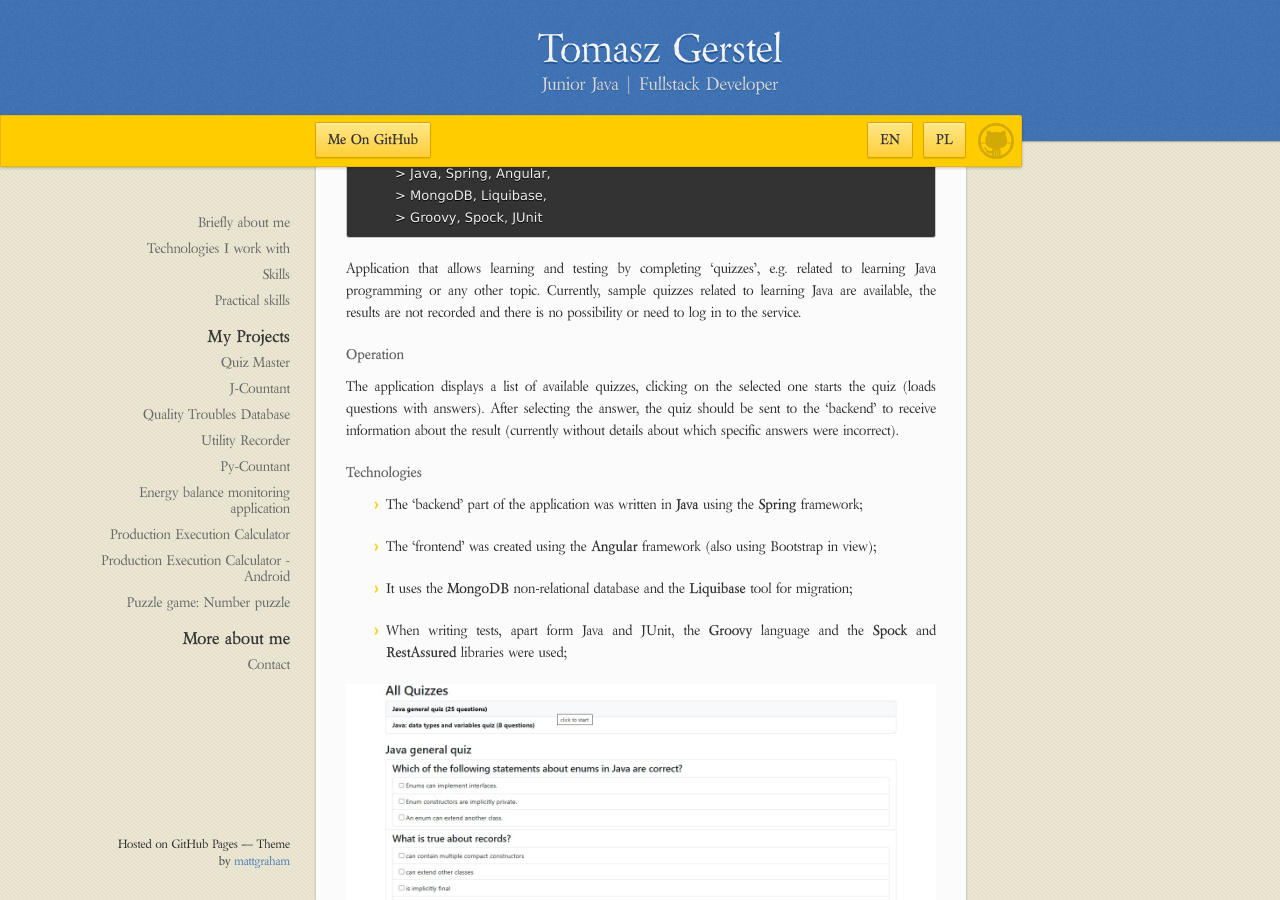
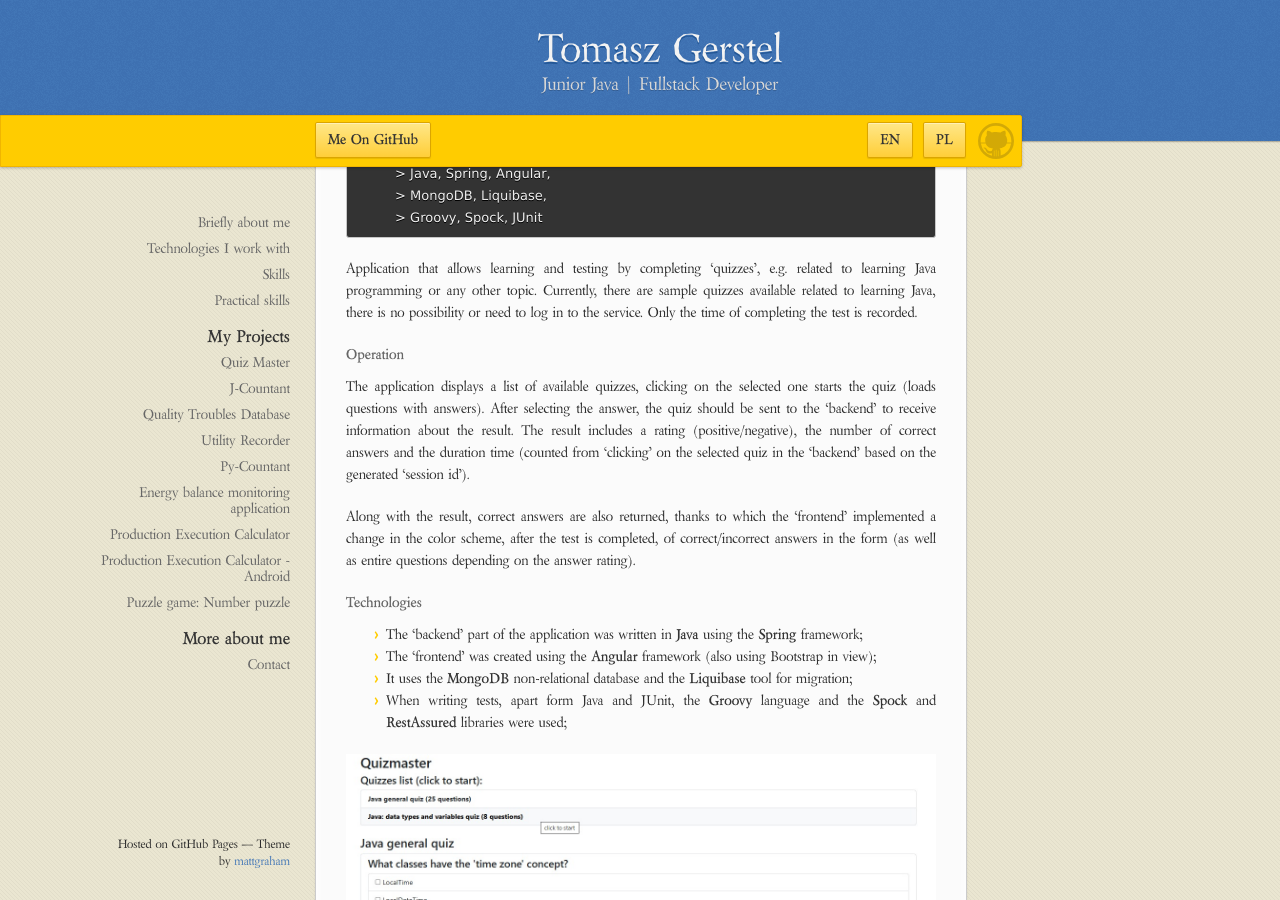
Before and after one commit to TomaszGerstel/Tomasz-Gerstel---My-IT-portfolio, a Jekyll site: the page built from index_en.md, in a window 1280 px wide and 900 px high, scrolled down 1693 px. Built offline with Jekyll 4.4.1, drawn with Linux system fonts in a browser that asks for light colours; our own code applies the rules of GitHub Pages for plain Markdown files; some of the changed text lies outside the part shown.

Commit message:
quiz_master info updated, updated links

````diff
--- a/index_en.md
+++ b/index_en.md
@@ -71,32 +71,33 @@ Technological characteristics:
 ```
 Application that allows learning and testing by completing 'quizzes',
  e.g. related to learning Java programming or any other topic.
-Currently, sample quizzes related to learning Java are available,
-the results are not recorded and there is no possibility or need to log in to the service.
+Currently, there are sample quizzes available related to learning Java,
+there is no possibility or need to log in to the service. Only the time of completing the test is recorded.
 
 #### Operation
 
 The application displays a list of available quizzes, clicking on the selected one starts the quiz
 (loads questions with answers). After selecting the answer,
-the quiz should be sent to the 'backend' to receive information about the result
-(currently without details about which specific answers were incorrect).
+the quiz should be sent to the 'backend' to receive information about the result.
+The result includes a rating (positive/negative), the number of correct answers and the duration time
+(counted from 'clicking' on the selected quiz in the 'backend' based on the generated 'session id').
+
+Along with the result, correct answers are also returned, thanks to which the 'frontend' implemented
+a change in the color scheme, after the test is completed, of correct/incorrect answers in the form
+(as well as entire questions depending on the answer rating).
 
 #### Technologies
 
 * The 'backend' part of the application was written in **Java** using the **Spring** framework;
-
 * The 'frontend' was created using the **Angular** framework (also using Bootstrap in view);
-
 * It uses the **MongoDB** non-relational database and the **Liquibase** tool for migration;
-
 * When writing tests, apart form Java and JUnit, the **Groovy** language and the **Spock** and **RestAssured** libraries were used;
 
 ![QuizMasterAppImage](quiz_master_01.jpg)
 
 #### Application Features
 
-* The concept of conducting various types of tests/quizzes using the 'backend' and database allows for:
-
+* The concept of conducting various types of tests/quizzes using the 'backend' and database allows&nbsp;for:
 	* ensuring high quality results, because the data sent with questions to the 'frontend' does not contain results
 	 and the possibilities of manipulating the test execution time are limited because the time is counted in the 'backend';
 	* adding quizzes and expanding them;
@@ -115,7 +116,7 @@ the quiz should be sent to the 'backend' to receive information about the result
 
 #### Links
 
-* [Working application](http://185.238.72.254:4200)
+* [Working application](https://quizmaster.romananton.online)
 * [Project code](https://github.com/TomaszGerstel/QuizMaster.git)
 
 ## J-Countant
@@ -287,7 +288,7 @@ My final project in Java Application Development. The app is a food/activity dia
 
 #### Links
 
-* [Working MyBalance App](http://185.238.72.254/mybalance/).
+* [Working MyBalance App](http://185.238.72.254/mybalance/)
 
 * * *
 
````
Also changed, not shown: other parts of index_en.md (+1 -1 lines), index.md (+7 -5 lines), quiz_master_01.jpg, quiz_master_02.jpg.
